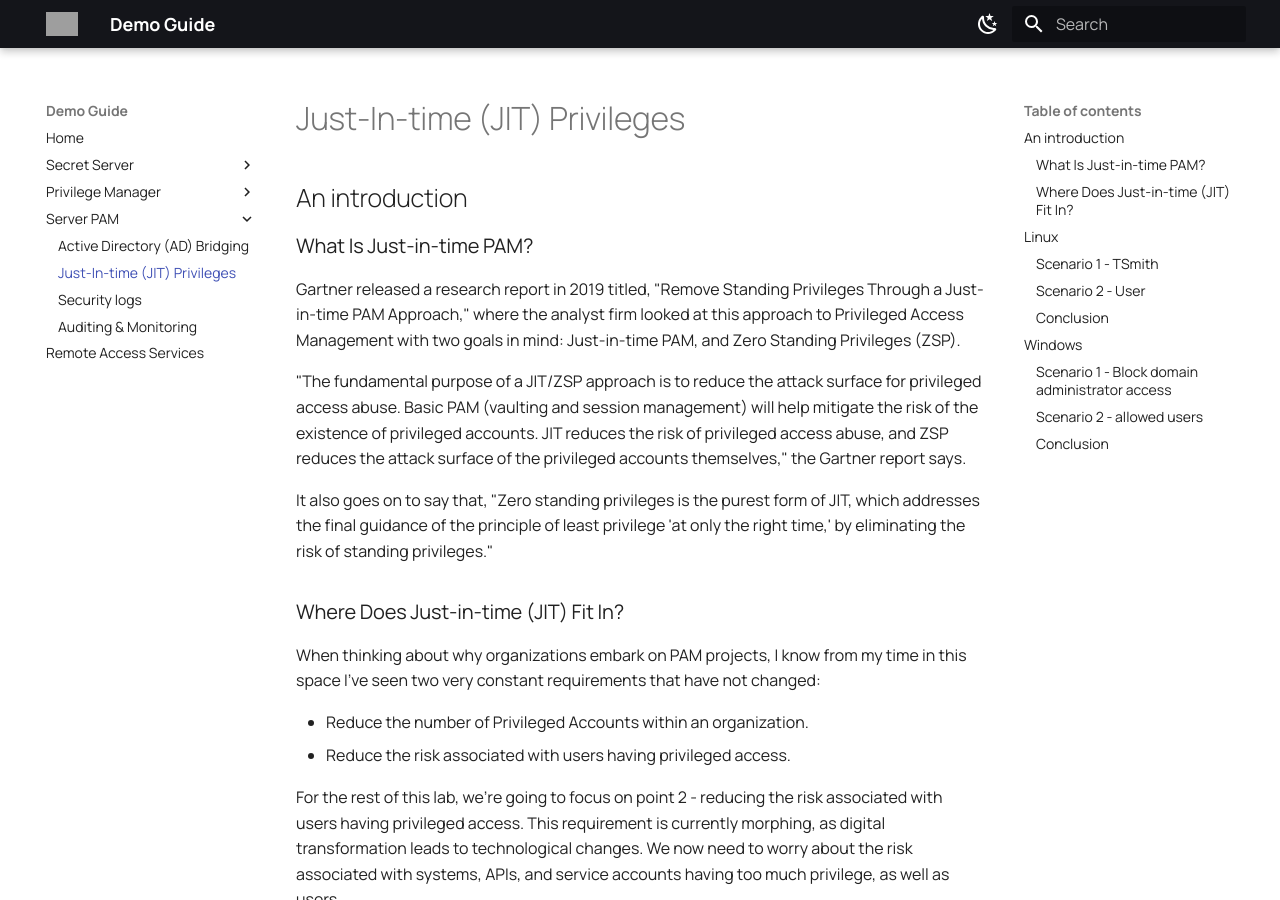
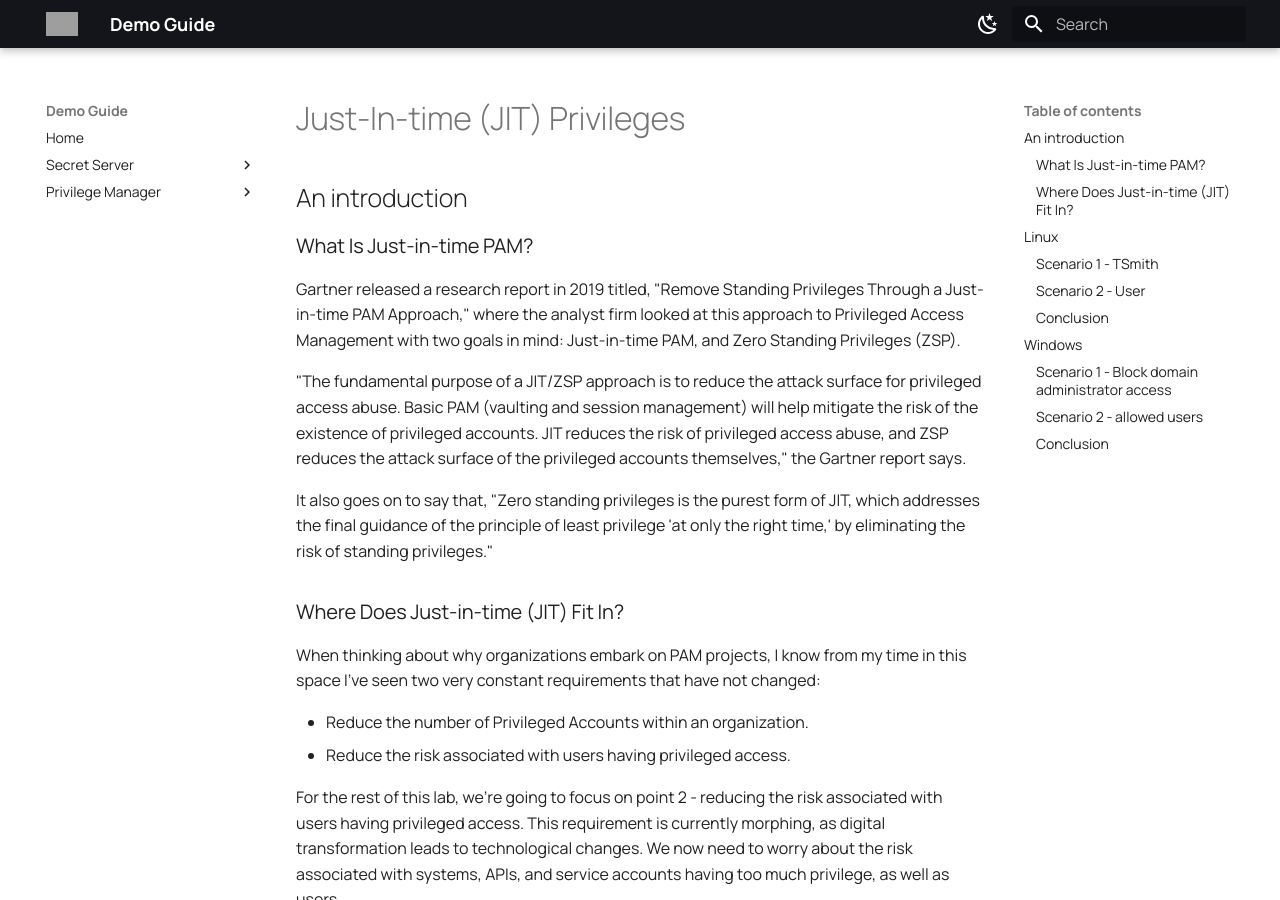
Before and after one commit to wessenstam/demoguide, an MkDocs documentation site: the page built from docs/srvpam/mod2/mod2.md, in a window 1280 px wide and 900 px high. Built offline with MkDocs 1.6.1 and Material for MkDocs 9.7.7, drawn with Linux system fonts in a browser that asks for light colours; grey boxes are pictures that could not be loaded.

Commit message:
Update test

```diff
--- a/mkdocs.yml
+++ b/mkdocs.yml
@@ -70,12 +70,7 @@ nav:
     - Application control use cases: privman/mod2/mod2.md
     - Local user/group Management use case: privman/mod3/mod3.md
     - Reporting use cases: privman/mod4/mod4.md
-  - Server PAM:
-    - Active Directory (AD) Bridging: srvpam/mod1/mod1.md
-    - Just-In-time (JIT) Privileges: srvpam/mod2/mod2.md
-    - Security logs: srvpam/mod3/mod3.md
-    - Auditing & Monitoring: srvpam/mod4/mod4.md
-  - Remote Access Services: ras/mod1.md
+
 
 markdown_extensions:
   - admonition
```
